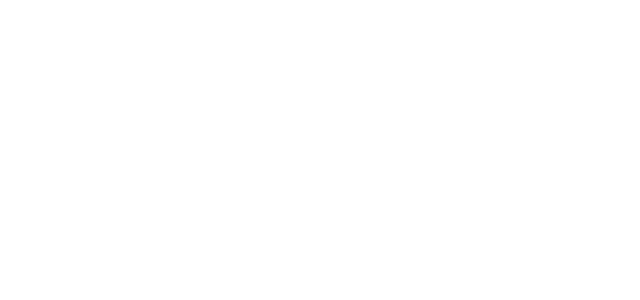
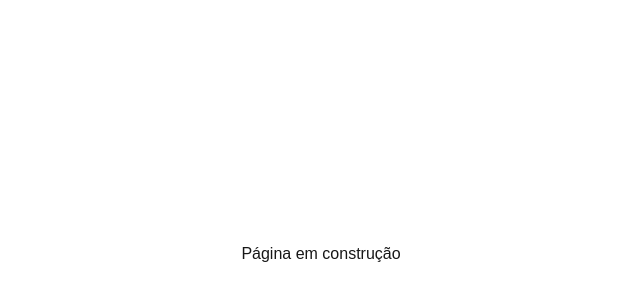
Before and after one commit to VivaWatch-company/vivaWatch-frontend-application, a Next.js app: page / in a window 1280 px wide. Before the commit this address had no page. Shown: the part 146-446 px from the top of the page, without its empty margins (319-959 px from the left). Built offline with nearby package versions, Linux system fonts and the light colour scheme.

Commit message:
fix: apply code review feedback

```diff
--- a/app/dashboard/layout.tsx
+++ b/app/dashboard/layout.tsx
@@ -1,9 +1,9 @@
-import { DashboardLayout } from '@/components/layout/DashboardLayout';
+import { PrivateLayout } from '@/components/layout/PrivateLayout';
 
 export default function DashboardRootLayout({
   children,
 }: {
   children: React.ReactNode;
 }) {
-  return <DashboardLayout>{children}</DashboardLayout>;
+  return <PrivateLayout>{children}</PrivateLayout>;
 }
--- a/app/page.tsx
+++ b/app/page.tsx
@@ -1,5 +1,16 @@
 import { redirect } from 'next/navigation';
 
 export default function HomePage() {
-  redirect('/dashboard/users');
+  return (
+    <main style={{
+      display: 'flex',
+      flexDirection: 'column',
+      alignItems: 'center',
+      justifyContent: 'center',
+      height: '100vh',
+      fontFamily: 'sans-serif'
+    }}>
+      <h1>Página em construção </h1>
+    </main>
+  );
 }
--- a/components/layout/Header.tsx
+++ b/components/layout/Header.tsx
@@ -1,5 +1,3 @@
-'use client';
-
 import { Bell, User } from '@/components/ui/Icons';
 import { Badge } from '@/components/ui/Badge';
 
--- a/components/layout/DashboardLayout.tsx
+++ b/components/layout/PrivateLayout.tsx
@@ -1,7 +1,7 @@
 import { Sidebar } from './Sidebar';
 import { Header } from './Header';
 
-export function DashboardLayout({ children }: { children: React.ReactNode }) {
+export function PrivateLayout({ children }: { children: React.ReactNode }) {
   return (
     <div className="flex h-screen bg-gray-50">
       <Sidebar />
--- a/components/users/UserTable.tsx
+++ b/components/users/UserTable.tsx
@@ -1,6 +1,7 @@
 'use client';
 
 import { User } from '@/types';
+import { getRoleColor, getRoleLabel } from '@/lib/roleUtils';
 import { Badge } from '@/components/ui/Badge';
 import { Button } from '@/components/ui/Button';
 import { Edit, Trash2 } from '@/components/ui/Icons';
@@ -8,32 +9,6 @@ import { Edit, Trash2 } from '@/components/ui/Icons';
 interface UserTableProps {
   users: User[];
 }
-
-const getRoleColor = (role: User['role']): 'blue' | 'green' | 'default' => {
-  switch (role) {
-    case 'admin':
-      return 'blue';
-    case 'caregiver':
-      return 'green';
-    case 'elderly':
-      return 'default';
-    default:
-      return 'default';
-  }
-};
-
-const getRoleLabel = (role: User['role']) => {
-  switch (role) {
-    case 'admin':
-      return 'Admin';
-    case 'caregiver':
-      return 'Cuidador';
-    case 'elderly':
-      return 'Idoso';
-    default:
-      return role;
-  }
-};
 
 export function UserTable({ users }: UserTableProps) {
   return (
--- /dev/null
+++ b/lib/roleUtils.ts
@@ -0,0 +1,28 @@
+// lib/roleUtils.ts
+import type { User } from '@/types';
+
+export const getRoleColor = (role: User['role']): 'blue' | 'green' | 'default' => {
+  switch (role) {
+    case 'admin':
+      return 'blue';
+    case 'caregiver':
+      return 'green';
+    case 'elderly':
+      return 'default';
+    default:
+      return 'default';
+  }
+};
+
+export const getRoleLabel = (role: User['role']): string => {
+  switch (role) {
+    case 'admin':
+      return 'Admin';
+    case 'caregiver':
+      return 'Cuidador';
+    case 'elderly':
+      return 'Idoso';
+    default:
+      return role;
+  }
+};
--- a/types/index.ts
+++ b/types/index.ts
@@ -1,10 +1,17 @@
+// types/index.ts
+export type UserRole = 'admin' | 'caregiver' | 'elderly';
+
 export interface User {
   id: string;
   name: string;
+  document: string;
   email: string;
-  role: 'admin' | 'caregiver' | 'elderly';
+  password?: string;
+  role: UserRole;
+  careDevices?: string[];
+  notifications?: string[];
+  subscription?: string;
   deviceCount: number;
   createdAt: string;
+  updatedAt: string;
 }
-
-export type RoleColor = 'blue' | 'green' | 'default';
```
